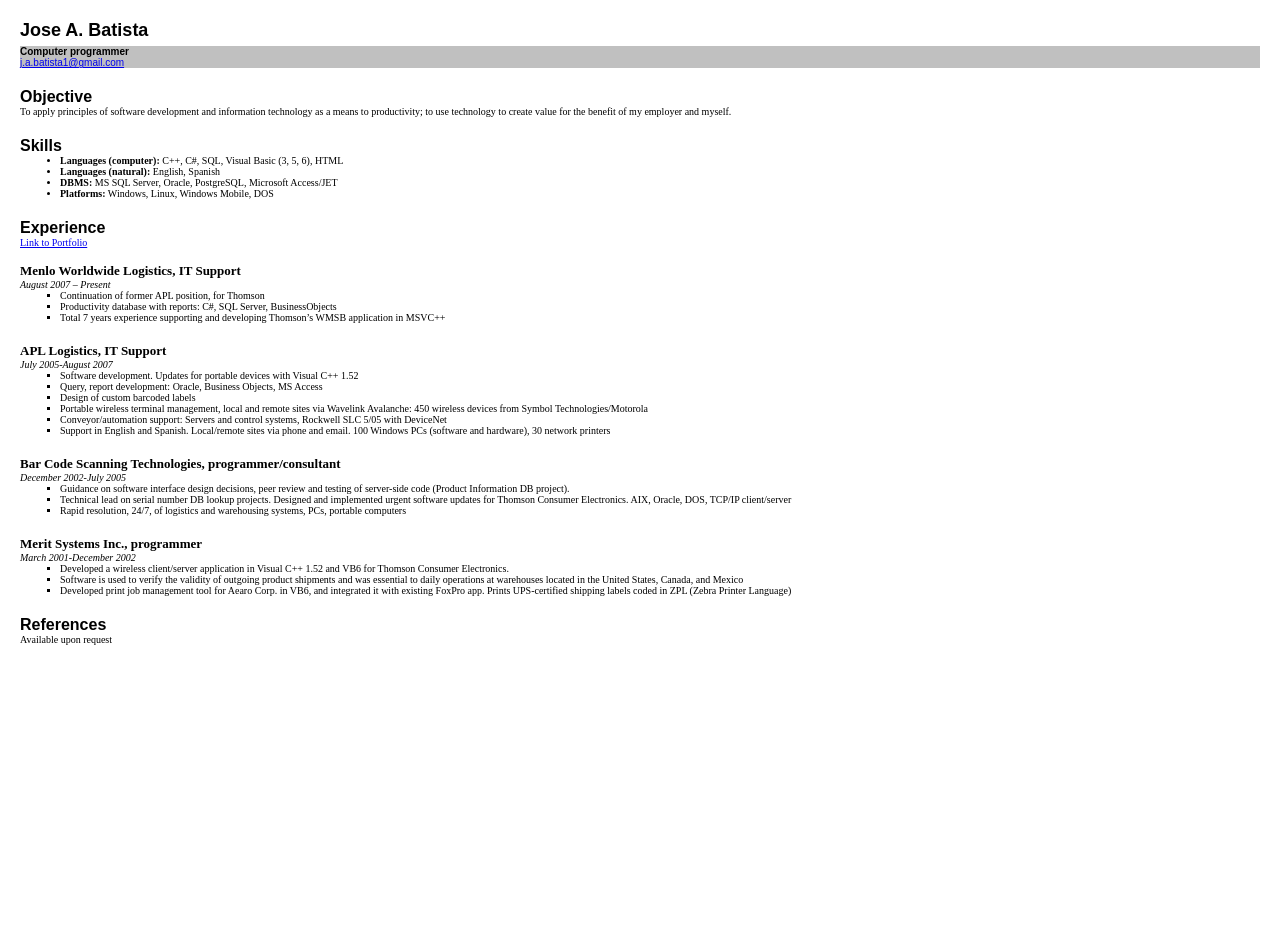
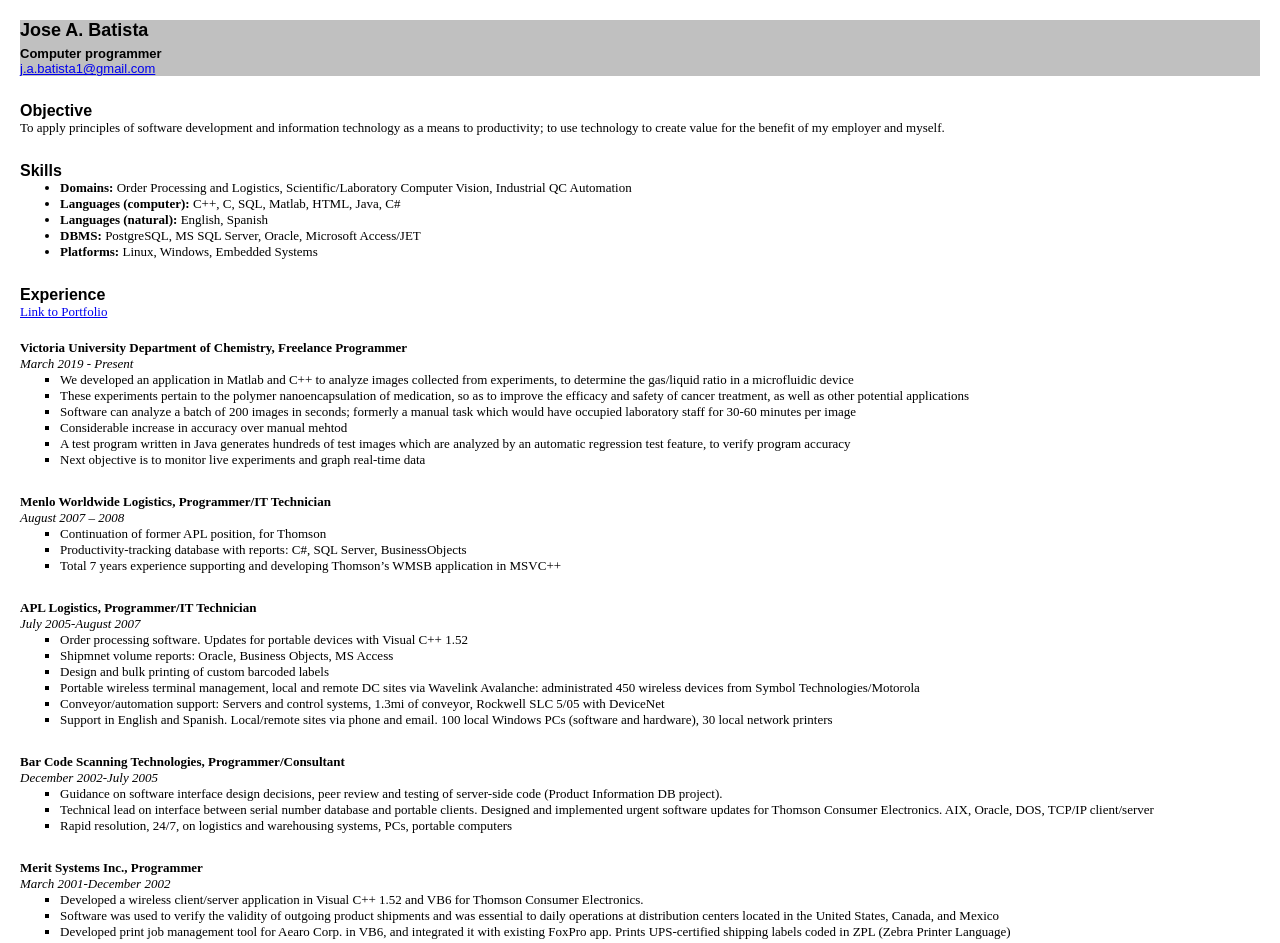
Before and after one commit to Levitator1/Levitator1.github.io, a plain HTML site: page Resume/index.htm in a window 1280 px wide. Shown: the top 943 px of the page. Before the commit the page ends 800 px from the top, so only its background shows below. Drawn offline with Linux system fonts and the light colour scheme.

Commit message:
Reflect work for University of Victoria

```diff
--- a/Resume/index.htm
+++ b/Resume/index.htm
@@ -9,7 +9,7 @@
         {
             margin-top: 0em;
             margin-bottom: 0em;
-            font-size: x-small;
+            font-size: small;
         }
 
         body
@@ -36,7 +36,7 @@
         p li
         {
             font-family: "Arial";
-            font-size: x-small;
+            font-size: small;
         }
 
         div.section
@@ -75,6 +75,11 @@
             list-style-type: square;
         }
 
+	div.header
+	{
+	    background-color: #C0C0C0;
+	}
+
         div.header h1
         {
             margin-bottom: .3em;
@@ -82,7 +87,6 @@
 
         div.header p
         {
-            background-color: #C0C0C0;
             font-size: x-small;
             font-family: Arial;
             margin-bottom: 1em;
@@ -116,62 +120,80 @@ of my employer and myself.
 <div class="section">
 <h2> Skills </h2>
     <ul>
-        <li><em> Languages (computer): </em>C++, C#, SQL, Visual Basic (3, 5, 6), HTML </li>
+	<li><em>Domains: </em>Order Processing and Logistics, Scientific/Laboratory Computer Vision,
+		Industrial QC Automation</em></li>
+        <li><em>Languages (computer): </em>C++, C, SQL, Matlab, HTML, Java, C# </li>
         <li><em>Languages (natural):</em> English, Spanish</li>
-        <li><em>DBMS:</em> MS SQL Server, Oracle, PostgreSQL, Microsoft Access/JET</li>
-        <li><em>Platforms:</em> Windows, Linux, Windows Mobile, DOS</li>
+        <li><em>DBMS:</em> PostgreSQL, MS SQL Server, Oracle, Microsoft Access/JET</li>
+        <li><em>Platforms:</em>  Linux, Windows, Embedded Systems</li>
     </ul>
 </div>
 
 <div class="section">
 <h2> Experience&nbsp;</h2> <a href="portfolio.htm">Link to Portfolio</a>
 
+<div class="job">
+<h3>Victoria University Department of Chemistry, Freelance Programmer</h3>
+<p> <span class="dur"> March 2019 - Present</span> </p>
+<ul>
+	<li> We developed an application in Matlab and C++ to analyze images collected from experiments, to
+	 determine the gas/liquid ratio in a microfluidic device</li>
+	<li> These experiments pertain to the polymer nanoencapsulation of medication, so as
+	 to improve the efficacy and safety of cancer treatment, as well as other potential applications </li>
+	<li> Software can analyze a batch of 200 images in seconds;
+	 formerly a manual task which would have occupied laboratory staff for 30-60 minutes per image </li>
+	<li> Considerable increase in accuracy over manual mehtod </li>
+	<li> A test program written in Java generates hundreds of test images which are analyzed by an
+ 		automatic regression test feature, to verify program accuracy</li>
+	<li>Next objective is to monitor live experiments and graph real-time data</li>
+</ul>
+</div>
 
 <div class="job">
-<h3>Menlo Worldwide Logistics, IT Support</h3>
-<p> <span class="dur"> August 2007 – Present</span> </p>
+<h3>Menlo Worldwide Logistics, Programmer/IT Technician</h3>
+<p> <span class="dur"> August 2007 – 2008</span> </p>
 <ul>
     <li> Continuation of former APL position, for Thomson</li>
-    <li> Productivity database with reports: C#, SQL Server, BusinessObjects</li>
+    <li> Productivity-tracking database with reports: C#, SQL Server, BusinessObjects</li>
     <li> Total 7 years experience supporting and developing Thomson’s WMSB application in
         MSVC++ </li>
 </ul>
 </div>
 
 <div class="job">
-<h3>APL Logistics, IT Support</h3>
+<h3>APL Logistics, Programmer/IT Technician</h3>
 <p><span class="dur"> July 2005-August 2007 </span></p>
 <ul>
-    <li>Software development. Updates for portable devices with Visual C++ 1.52</li>
-    <li>Query, report development: Oracle, Business Objects, MS Access</li>
-    <li>Design of custom barcoded labels</li>
-    <li>Portable wireless terminal management, local and remote sites via Wavelink
-        Avalanche: 450 wireless devices from Symbol Technologies/Motorola</li>
-    <li>Conveyor/automation support: Servers and control systems, Rockwell SLC 5/05 with
+    <li>Order processing software. Updates for portable devices with Visual C++ 1.52</li>
+    <li>Shipmnet volume reports: Oracle, Business Objects, MS Access</li>
+    <li>Design and bulk printing of custom barcoded labels</li>
+    <li>Portable wireless terminal management, local and remote DC sites via Wavelink
+        Avalanche: administrated 450 wireless devices from Symbol Technologies/Motorola</li>
+    <li>Conveyor/automation support: Servers and control systems, 1.3mi of conveyor, Rockwell SLC 5/05 with
         DeviceNet</li>
-                <li>Support in English and Spanish. Local/remote sites via phone and email. 100
-                    Windows PCs (software and hardware), 30 network printers</li>
+    <li>Support in English and Spanish. Local/remote sites via phone and email. 100 local
+                    Windows PCs (software and hardware), 30 local network printers</li>
 </ul>
 </div>
 
 <div class="job">
-<h3>Bar Code Scanning Technologies, programmer/consultant</h3>
+<h3>Bar Code Scanning Technologies, Programmer/Consultant</h3>
 <p><span class="dur"> December 2002-July 2005  </span></p>
 <ul>
     <li>Guidance on software interface design decisions, peer review and testing of server-side code (Product Information DB project).</li>
-    <li>Technical lead on serial number DB lookup projects. Designed and implemented urgent software updates for Thomson Consumer Electronics. AIX, Oracle, DOS, TCP/IP client/server</li>
-    <li>Rapid resolution, 24/7, of logistics and warehousing systems, PCs, portable computers</li>
+    <li>Technical lead on interface between serial number database and portable clients. Designed and implemented urgent software updates for Thomson Consumer Electronics. AIX, Oracle, DOS, TCP/IP client/server</li>
+    <li>Rapid resolution, 24/7, on logistics and warehousing systems, PCs, portable computers</li>
 </ul>
 </div>
 
 <div class="job">
-<h3>Merit Systems Inc., programmer</h3>
+<h3>Merit Systems Inc., Programmer</h3>
 <p><span class="dur"> March 2001-December 2002</span></p>
 <ul>
     <li>Developed a wireless client/server application in Visual C++ 1.52 and VB6 for
        Thomson Consumer Electronics. </li>
-    <li>Software is used to verify the validity of outgoing product shipments and was
-       essential to daily operations at warehouses located in the United States,
+    <li>Software was used to verify the validity of outgoing product shipments and was
+       essential to daily operations at distribution centers located in the United States,
        Canada, and Mexico</li>
     <li>Developed print job management tool for Aearo Corp. in VB6, and integrated it
        with existing FoxPro app. Prints UPS-certified shipping labels coded in ZPL
```
Also changed, not shown: Resume/portfolio.htm (+58 -25 lines), Resume/Images/bubbles.png (added), Resume/Images/channels.png (added), Resume/Images/chip.png (added).
